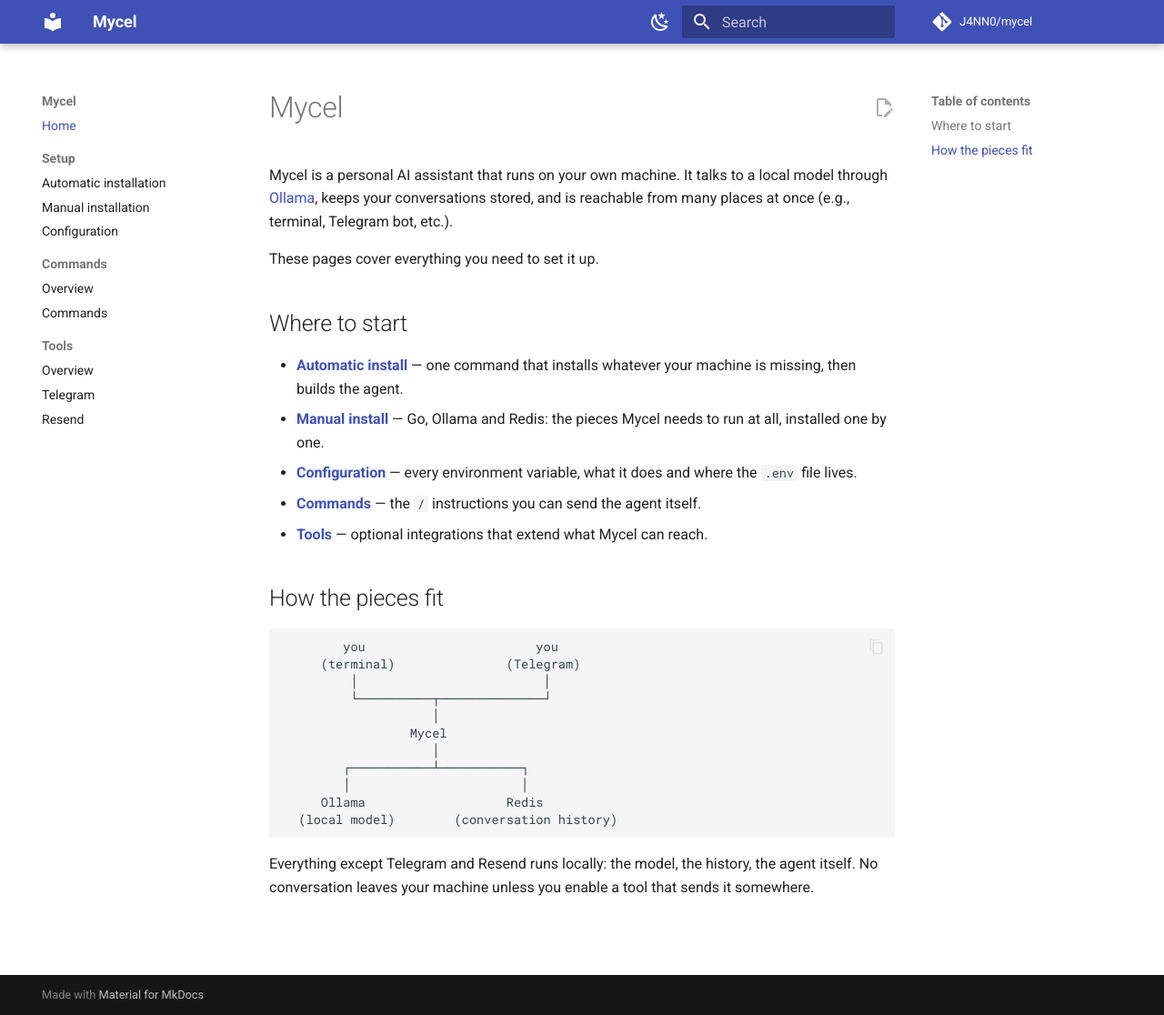
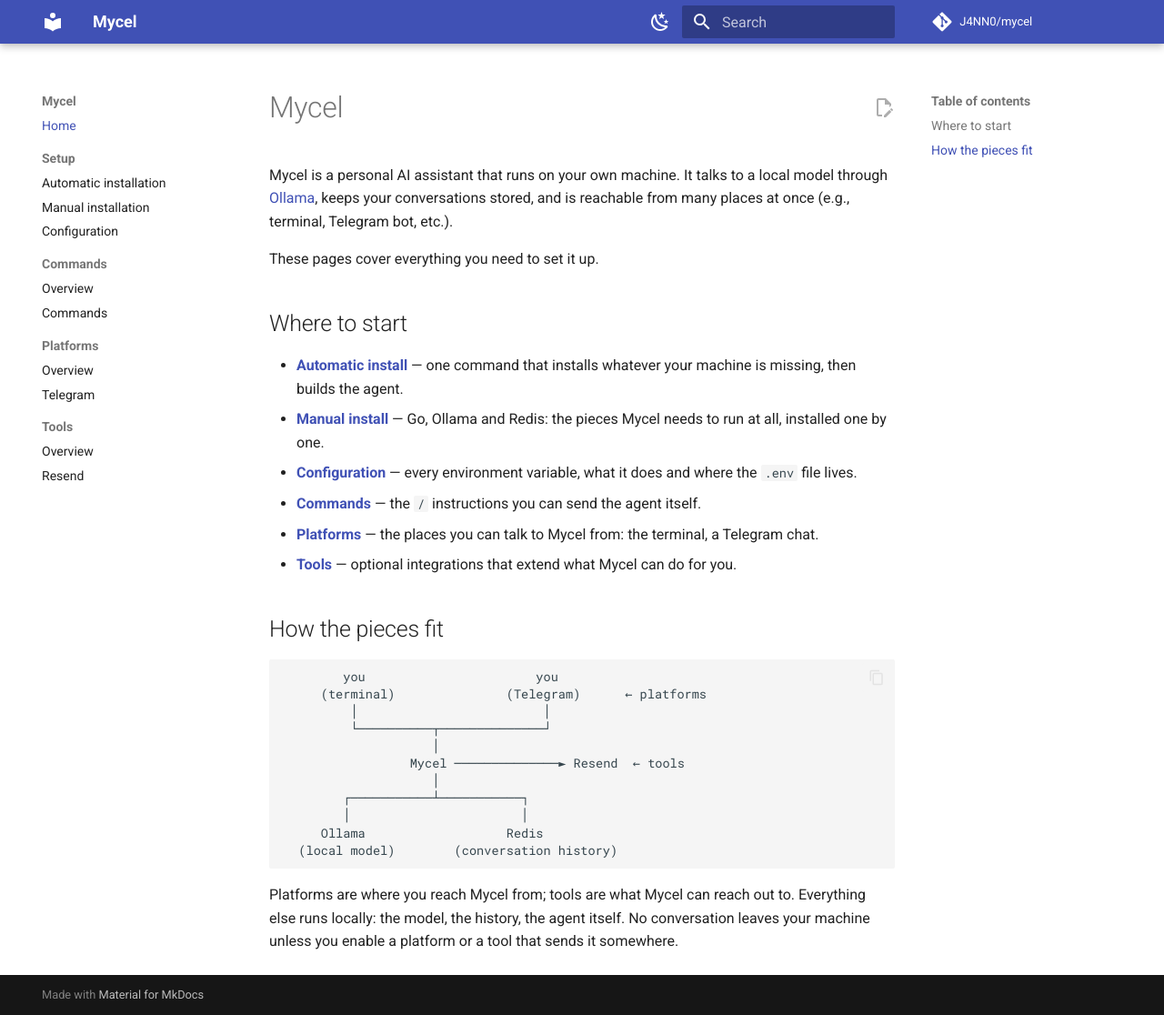
Before and after one commit to J4NN0/mycel, an MkDocs documentation site: the page built from docs/index.md, in a window 1280 px wide and 1116 px high. Shown: the whole window at 91% size. Built offline with MkDocs 1.6.1 and Material for MkDocs 9.7.7, drawn with Linux system fonts in a browser that asks for light colours; comment, search, counter and statistics services are not loaded.

Commit message:
update docs

````diff
--- a/docs/index.md
+++ b/docs/index.md
@@ -13,17 +13,19 @@ These pages cover everything you need to set it up.
 - **[Configuration](configuration.md)** — every environment variable, what it does and where the
   `.env` file lives.
 - **[Commands](commands/index.md)** — the `/` instructions you can send the agent itself.
-- **[Tools](tools/index.md)** — optional integrations that extend what Mycel can reach.
+- **[Platforms](platforms/index.md)** — the places you can talk to Mycel from: the terminal, a
+  Telegram chat.
+- **[Tools](tools/index.md)** — optional integrations that extend what Mycel can do for you.
 
 ## How the pieces fit
 
 ```text
         you                       you
-     (terminal)               (Telegram)
+     (terminal)               (Telegram)      ← platforms
          │                         │
          └──────────┬──────────────┘
                     │
-                 Mycel
+                 Mycel ──────────────► Resend  ← tools
                     │
         ┌───────────┴───────────┐
         │                       │
@@ -31,5 +33,6 @@ These pages cover everything you need to set it up.
   (local model)        (conversation history)
 ```
 
-Everything except Telegram and Resend runs locally: the model, the history, the agent itself. No
-conversation leaves your machine unless you enable a tool that sends it somewhere.
+Platforms are where you reach Mycel from; tools are what Mycel can reach out to. Everything else
+runs locally: the model, the history, the agent itself. No conversation leaves your machine unless
+you enable a platform or a tool that sends it somewhere.
--- a/mkdocs.yml
+++ b/mkdocs.yml
@@ -32,9 +32,11 @@ nav:
   - Commands:
       - Overview: commands/index.md
       - Commands: commands/commands.md
+  - Platforms:
+      - Overview: platforms/index.md
+      - Telegram: platforms/telegram.md
   - Tools:
       - Overview: tools/index.md
-      - Telegram: tools/telegram.md
       - Resend: tools/resend.md
 
 markdown_extensions:
````
Also changed, not shown: docs/configuration.md (+1 -1 lines), docs/platforms/index.md (added, +15 -0 lines), docs/tools/index.md (+8 -5 lines), docs/platforms/telegram.md (renamed from docs/tools/telegram.md).
